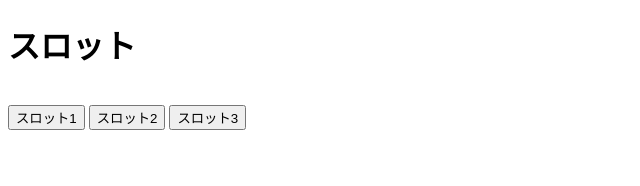
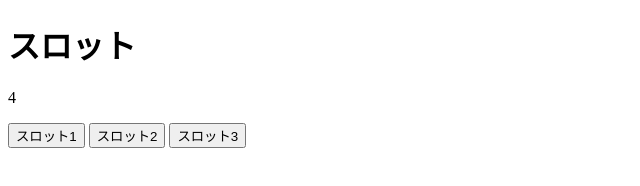
Before and after one commit to okayama0709/06Javascript, a plain HTML site: page levelDrill_2/level3-4.html in a window 1280 px wide. Both pictures are taken after a click on the button "スロット1". Shown: the whole page, without its empty margins (0-640 px from the left). Drawn offline with Linux system fonts and the light colour scheme.

Commit message:
3-4追加

```diff
--- a/levelDrill_2/level3-4.html
+++ b/levelDrill_2/level3-4.html
@@ -35,6 +35,23 @@
 
       const numArea = document.querySelectorAll(".slot li");
       const btn = document.querySelectorAll("button");
+      let randomNum = Math.floor(Math.random() * 8);
+
+      for (let i = 0; i < btn.length; i++) {
+        btn[i].addEventListener("click", () => {
+          let randomNum = Math.floor(Math.random() * 8);
+          numArea[i].textContent = randomNum;
+          // フィーバー条件のチェック
+          if (
+            numArea[0].textContent === numArea[1].textContent &&
+            numArea[1].textContent === numArea[2].textContent
+          ) {
+            console.log("フィーバー");
+          } else {
+            // フィーバーでない場合の処理（何もしない場合はこの部分は不要）
+          }
+        });
+      }
     </script>
   </body>
 </html>
```
